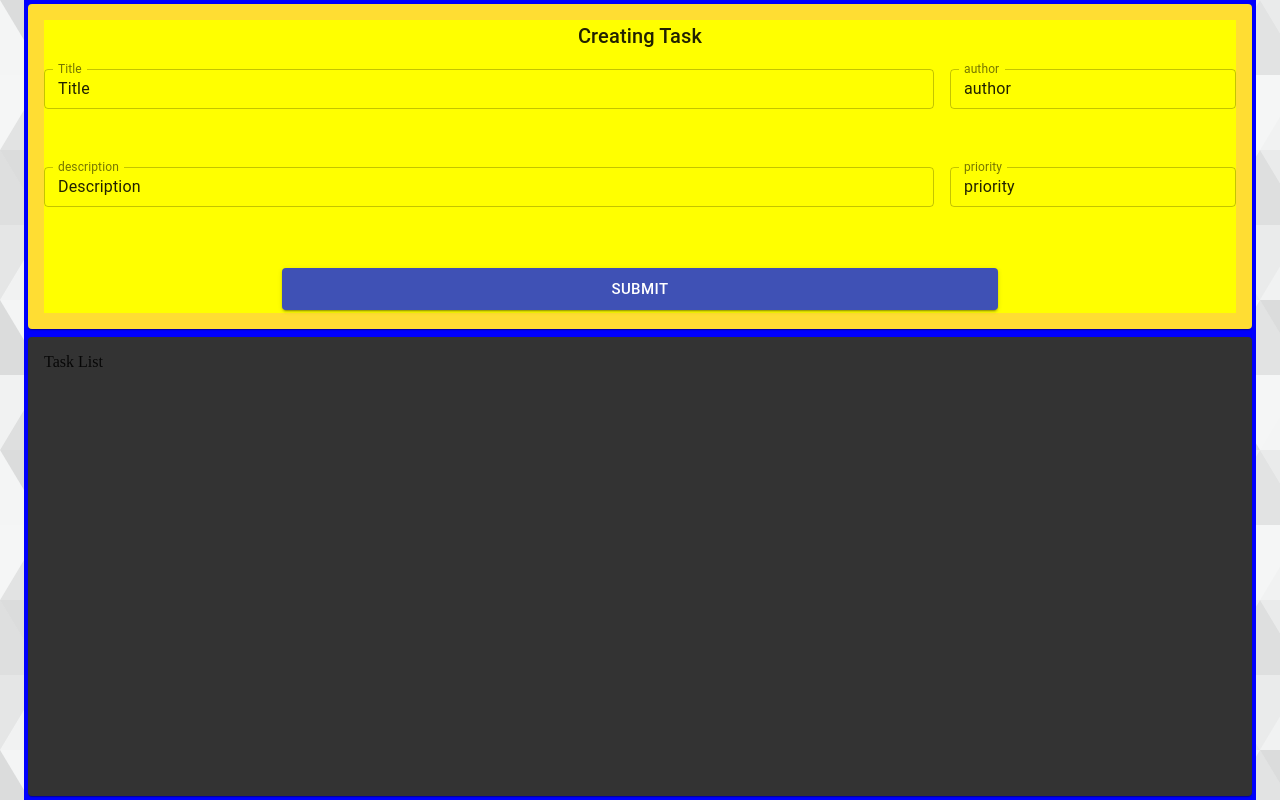
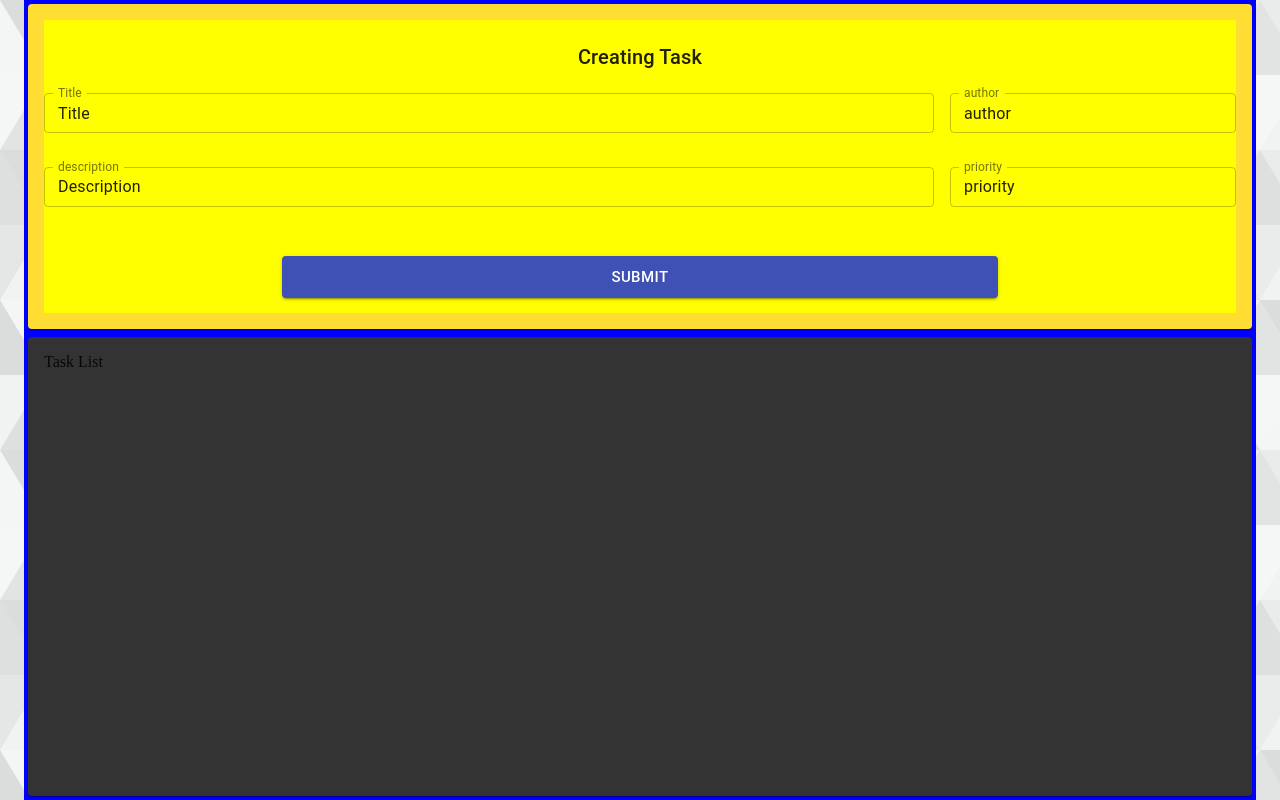
Before and after one commit to ManojPrabhakar-dev/BugLogger, a React (Create React App) app in the folder client/: page / in a window 1280 px wide. Built offline with nearby package versions, Linux system fonts and the light colour scheme.

Commit message:
using height adjustments using css grid alone and MUI grid for row adjustment

```diff
--- a/client/src/components/Form/CreateTask.js
+++ b/client/src/components/Form/CreateTask.js
@@ -16,13 +16,10 @@ const CreateTask = () => {
     <Paper className={`${classes.paper}`}>
       <form autoComplete="off" noValidate className={`${classes.form}`}>
         {/* <Box className={`${classes.form}`}> */}
-        <Typography
-          variant="h6"
-          className={`${classes.heading} ${classes.span2}`}
-        >
+        <Typography variant="h6" className={`${classes.heading}`}>
           {"Creating Task"}
         </Typography>
-        <Grid container spacing={2} className={`${classes.span4}`}>
+        <Grid container spacing={2}>
           <Grid item xs={9}>
             <TextField
               name="title"
@@ -44,7 +41,7 @@ const CreateTask = () => {
             />
           </Grid>
         </Grid>
-        <Grid container spacing={2} className={`${classes.span4}`}>
+        <Grid container spacing={2}>
           <Grid item xs={9}>
             <TextField
               name="description"
@@ -67,7 +64,7 @@ const CreateTask = () => {
           </Grid>
         </Grid>
         <Button
-          className={`${classes.buttonSubmit} ${classes.span4}`}
+          className={`${classes.buttonSubmit}`}
           variant="contained"
           color="primary"
           size="large"
--- a/client/src/components/Form/styles.js
+++ b/client/src/components/Form/styles.js
@@ -5,36 +5,42 @@ export default makeStyles((theme) => ({
     padding: theme.spacing(2),
     backgroundColor: "#fd3",
     gridRow: "span 5",
+    margin: "4px",
     // height: "100%",
-    display: "flex",
-    flexDirection: "column",
-    margin: "4px",
+    // display: "flex",
+    // flexDirection: "column",
   },
-  span2: {
-    gridRow: "span 2",
-  },
-  span4: {
-    gridRow: "span 4",
-  },
+  // span2: {
+  //   gridRow: "span 2",
+  // },
+  // span3: {
+  //   gridRow: "span 3",
+  // },
+  // span4: {
+  //   gridRow: "span 4",
+  // },
   form: {
     backgroundColor: "yellow",
     display: "grid",
-    gridTemplateRows: "repeat(12,1fr)",
+    gridTemplateRows: "repeat(4,1fr)",
     height: "100%",
   },
-  item1: { display: "flex", margin: "0.6rem 1rem" },
-  fileInput: {
-    width: "97%",
-    margin: "10px 0",
-  },
+  // item1: { display: "flex", margin: "0.6rem 1rem" },
+  // fileInput: {
+  //   width: "97%",
+  //   margin: "10px 0",
+  // },
   heading: {
+    display: "flex",
+    justifyContent: "center",
+    alignItems: "center",
     textAlign: "center",
   },
   buttonSubmit: {
     margin: "auto",
     width: "60%",
   },
-  mr: {
-    marginRight: "1rem",
-  },
+  // mr: {
+  //   marginRight: "1rem",
+  // },
 }));
```
